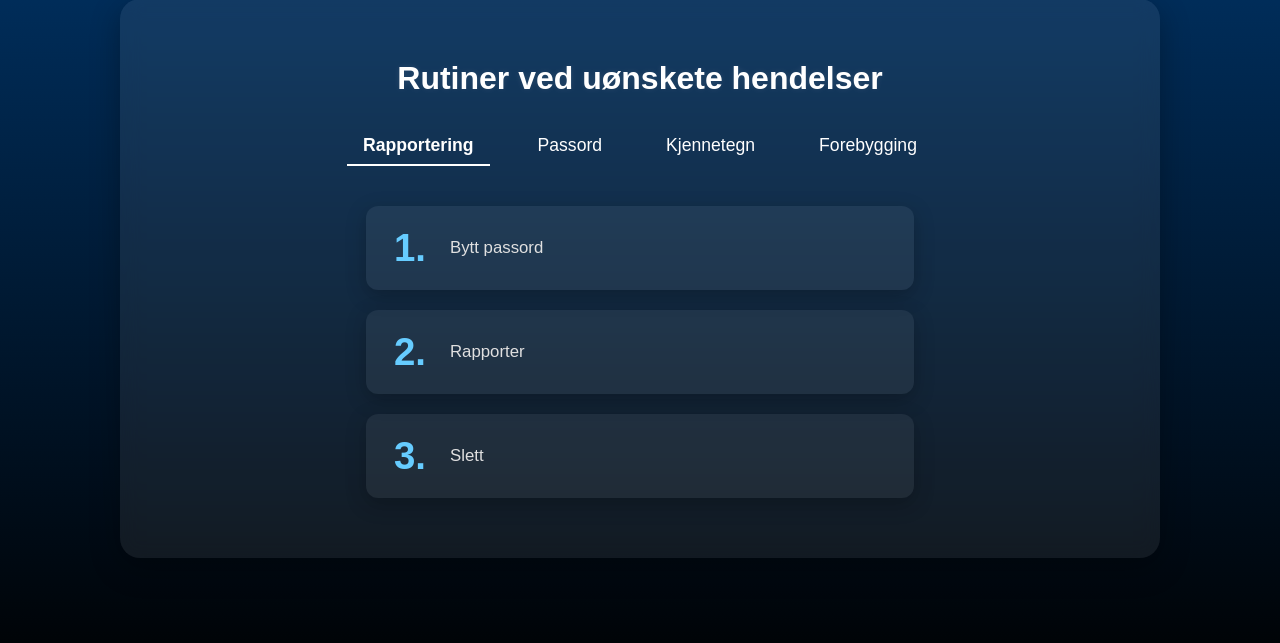
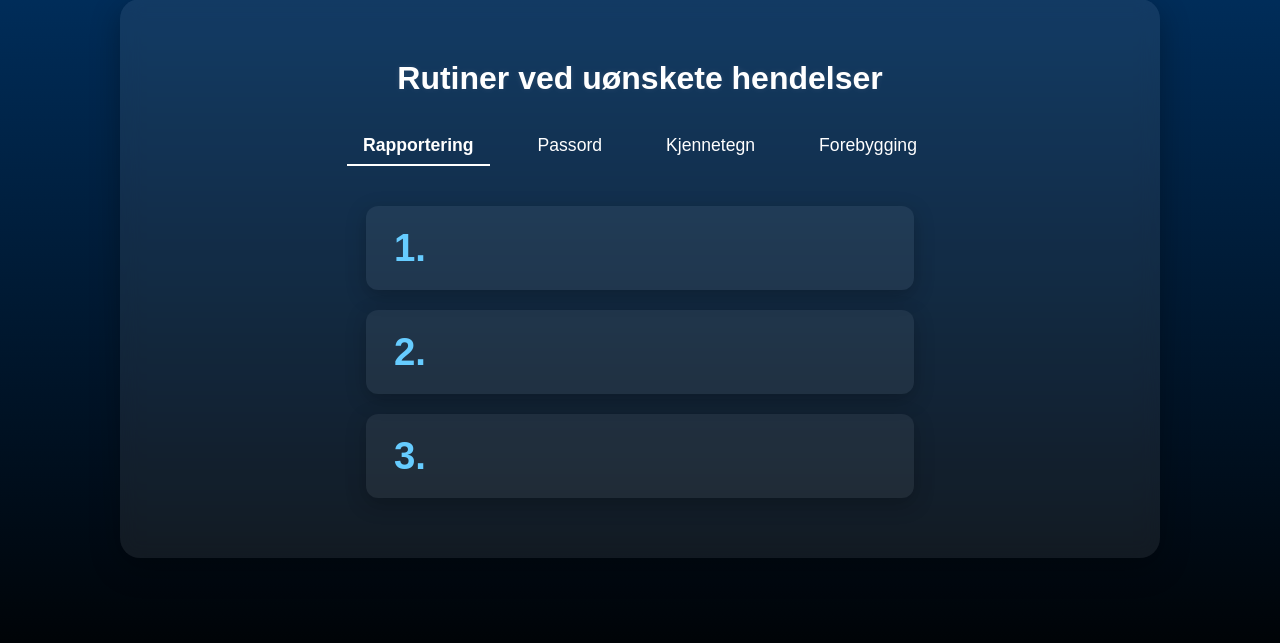
Before and after one commit to Masaks01/Awareness-traning, a Flask app: page /retningslinjer in a window 1280 px wide. Shown: the part 101-744 px from the top of the page. Run offline with Flask 3, Linux system fonts and the light colour scheme; the visitor is signed in with stand-in values (Sample User, id 1); data that the repository does not hold is empty.

Commit message:
Add files via upload
Changes made to html due to design changes

```diff
--- a/templates/dashboard.html
+++ b/templates/dashboard.html
@@ -10,6 +10,7 @@
 <body>
     <a id="exit-link" href="/logout">Avslutt</a>
     <div id="username-display"></div>
+    <div class="blob"></div>
 
     <div class="content-wrapper">
         <div class="module-circle" id="module-circle">
--- a/templates/multiple_choice.html
+++ b/templates/multiple_choice.html
@@ -17,11 +17,9 @@
             <p id="scenario-text"></p>
         </div>
     </div>
-
     <div class="character-wrapper">
         <img src="/static/images/person.png" alt="Person" class="character-image">
     </div>
-
     <div class="answer-wrapper">
         <button class="answer-button"></button>
         <button class="answer-button"></button>
--- a/templates/routines.html
+++ b/templates/routines.html
@@ -23,60 +23,60 @@
         <div class="tab-content" id="reporting" style="display: flex;">
             <div class="step">
                 <h2>1.</h2>
-                <p>Bytt passord</p>
+                <p></p>
             </div>
             <div class="step">
                 <h2>2.</h2>
-                <p>Rapporter</p>
+                <p></p>
             </div>
             <div class="step">
                 <h2>3.</h2>
-                <p>Slett</p>
+                <p></p>
             </div>
         </div>
 
         <div class="tab-content" id="password">
             <div class="step">
                 <h2>1.</h2>
-                <p>Bytt passord</p>
+                <p></p>
             </div>
             <div class="step">
                 <h2>2.</h2>
-                <p>Rapporter</p>
+                <p></p>
             </div>
             <div class="step">
                 <h2>3.</h2>
-                <p>Slett</p>
+                <p></p>
             </div>
         </div>
 
         <div class="tab-content" id="indicators">
             <div class="step">
                 <h2>1.</h2>
-                <p>Bytt passord</p>
+                <p></p>
             </div>
             <div class="step">
                 <h2>2.</h2>
-                <p>Rapporter</p>
+                <p></p>
             </div>
             <div class="step">
                 <h2>3.</h2>
-                <p>Slett</p>
+                <p></p>
             </div>
         </div>
 
         <div class="tab-content" id="prevention">
             <div class="step">
                 <h2>1.</h2>
-                <p>Bytt passord</p>
+                <p></p>
             </div>
             <div class="step">
                 <h2>2.</h2>
-                <p>Rapporter</p>
+                <p></p>
             </div>
             <div class="step">
                 <h2>3.</h2>
-                <p>Slett</p>
+                <p></p>
             </div>
         </div>
     </div>
```
Also changed, not shown: templates/certificates.html (+3 -14 lines), templates/drag_and_drop.html (+9 -9 lines).
